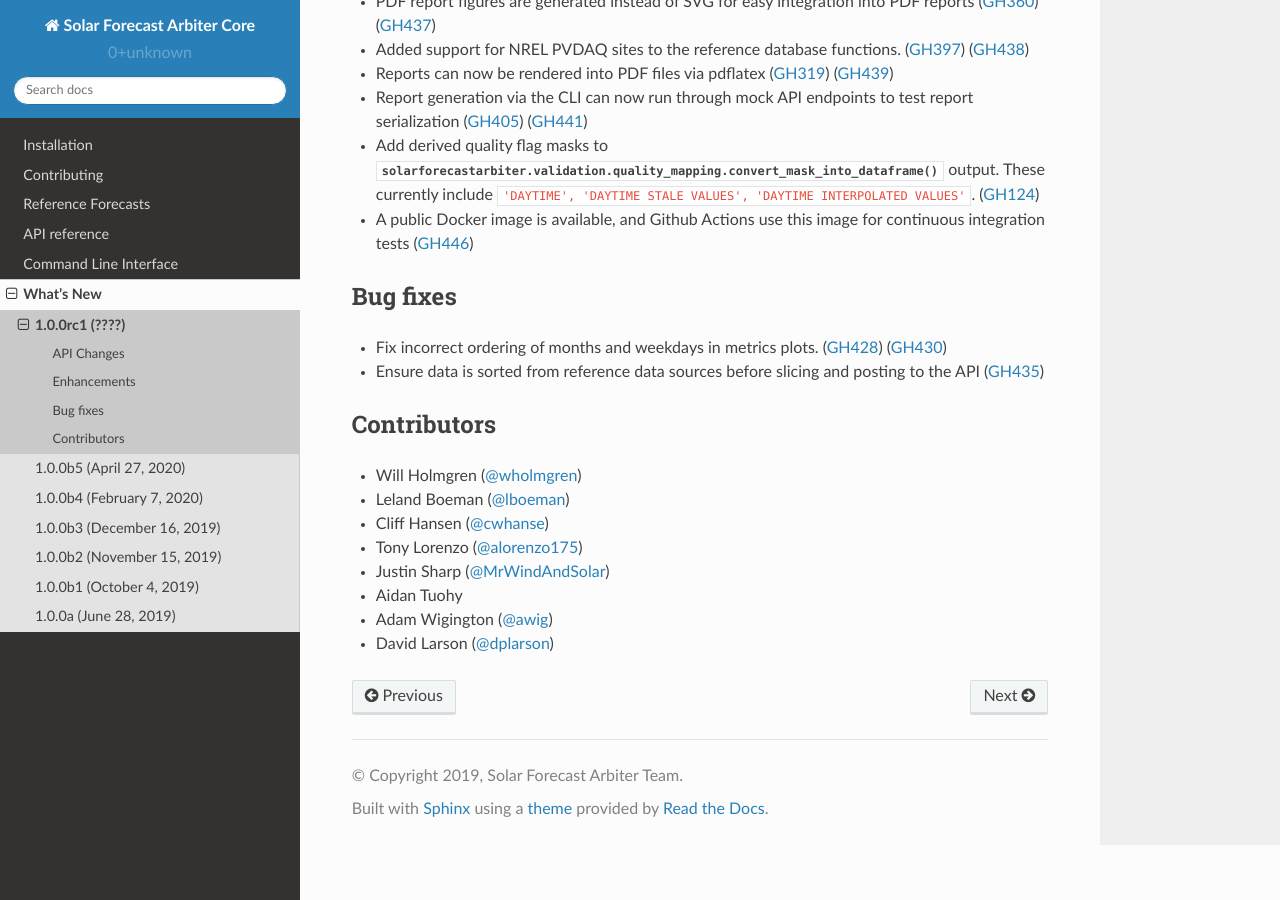
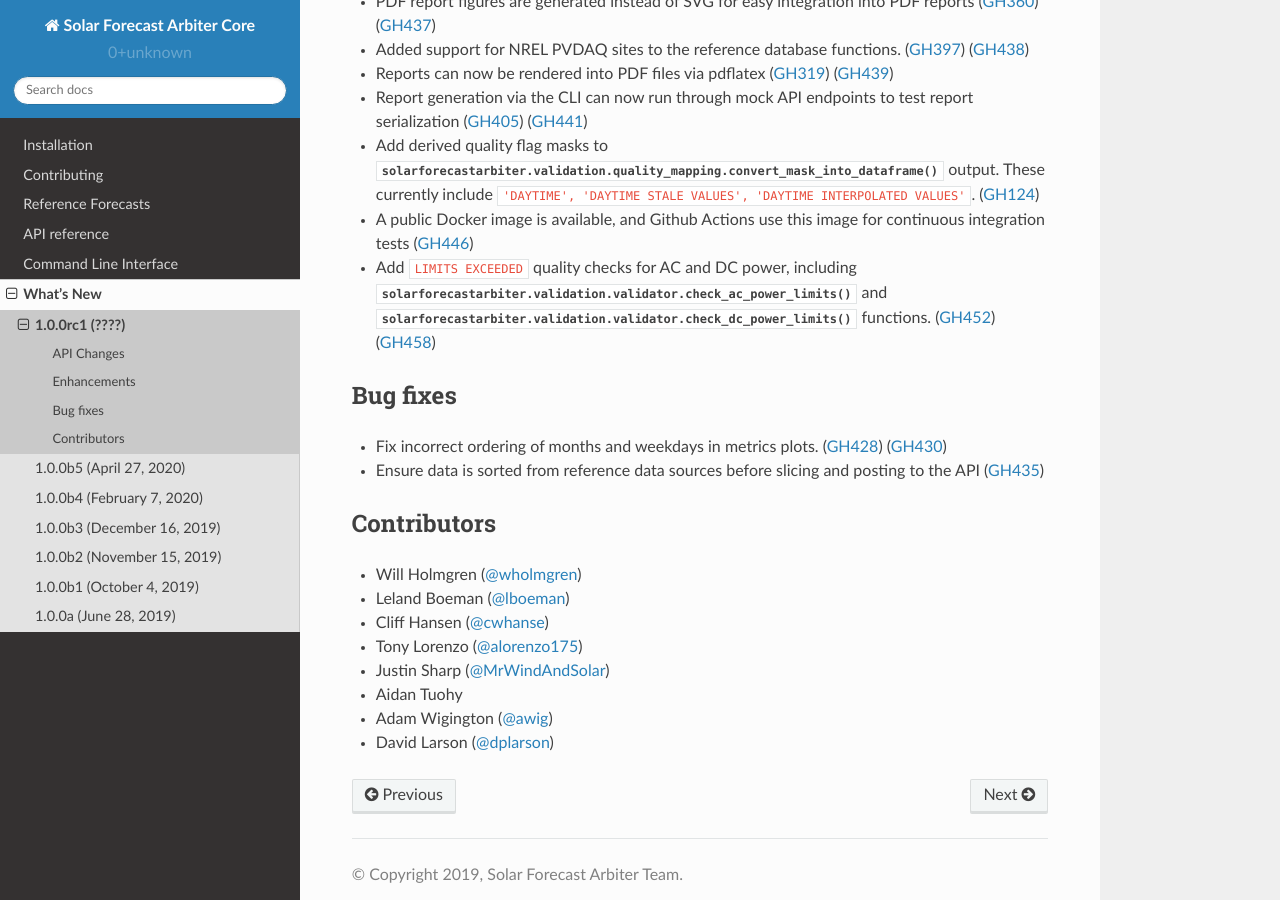
Before and after one commit to SolarArbiter/solarforecastarbiter-core, a Sphinx documentation site: the page built from docs/source/whatsnew/1.0.0rc1.rst, in a window 1280 px wide and 900 px high, scrolled down 722 px. Built offline with Sphinx 7.4.7 and the Read the Docs theme 2.0.0, drawn with Linux system fonts in a browser that asks for light colours.

Commit message:
whats new

```diff
--- a/docs/source/whatsnew/1.0.0rc1.rst
+++ b/docs/source/whatsnew/1.0.0rc1.rst
@@ -40,6 +40,10 @@ Enhancements
   'DAYTIME INTERPOLATED VALUES'``. (:issue:`124`)
 * A public Docker image is available, and Github Actions use this image for
   continuous integration tests (:pull:`446`)
+* Add ``LIMITS EXCEEDED`` quality checks for AC and DC power, including
+  :py:func:`solarforecastarbiter.validation.validator.check_ac_power_limits` and
+  :py:func:`solarforecastarbiter.validation.validator.check_dc_power_limits`
+  functions. (:issue:`452`) (:pull:`458`)
 
 Bug fixes
 ~~~~~~~~~
```
